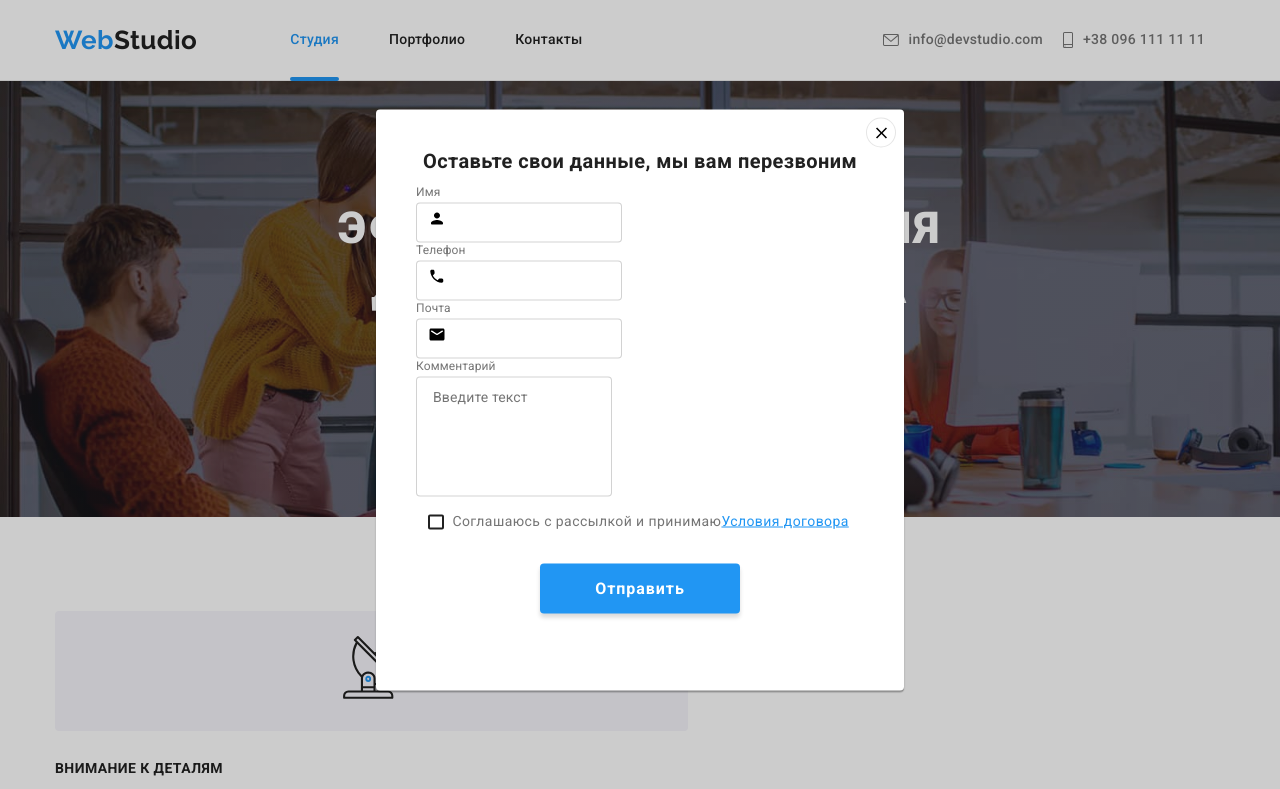
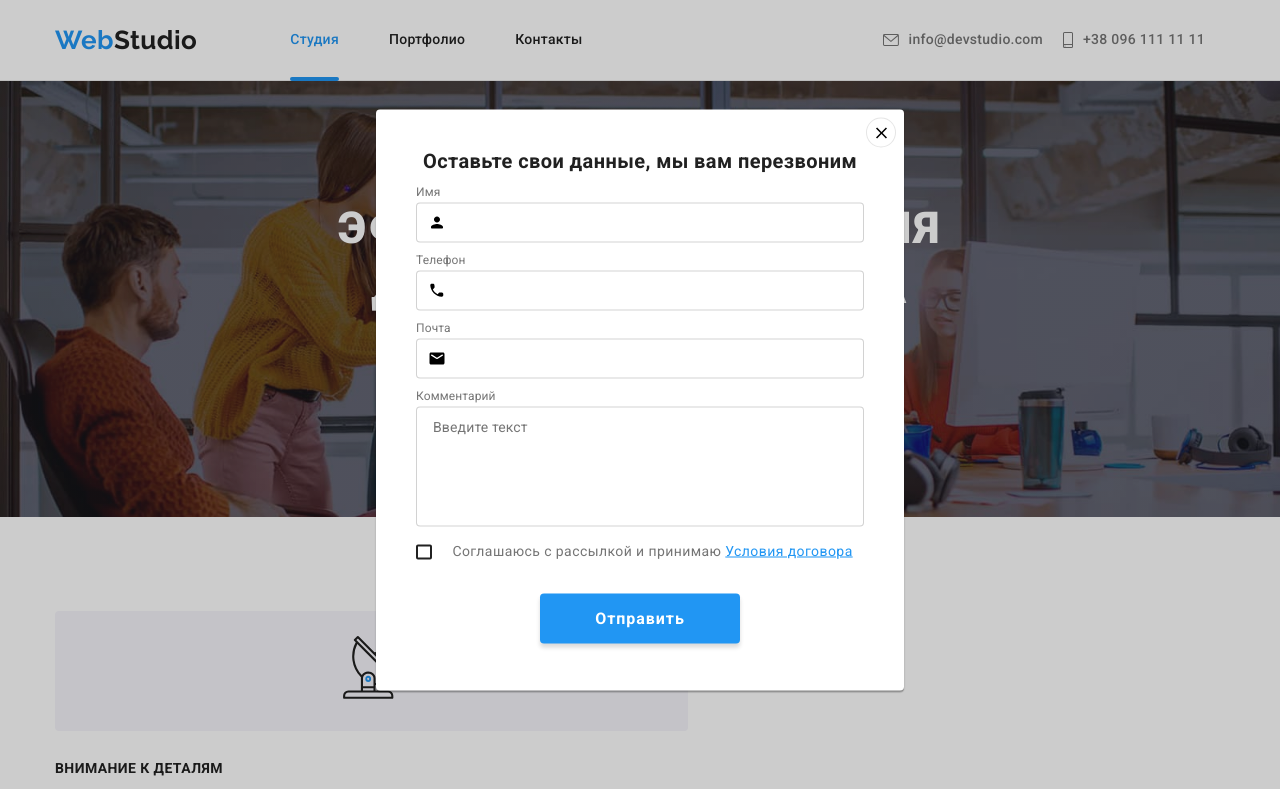
Before and after one commit to BohdanNosonets/goit-markup-hw-08, a plain HTML site: page index.html in a window 1280 px wide. Both pictures are taken after a click on the button "Заказать услугу". Shown: the top 789 px of the page. Drawn offline with nearby package versions, Linux system fonts and the light colour scheme.

Commit message:
виправлення в модальному вікні

```diff
--- a/index.html
+++ b/index.html
@@ -526,6 +526,7 @@
         </div>
       </div>
      </footer>
+
      <div class="backdrop is-hidden" data-modal>
       <div class="modal"  >
       <div>
@@ -544,7 +545,7 @@
         <label class="form__label" for="contact-name" >Имя</label>
           <div class="form__item">
             <input type="text" id="contact-name" class="form__input"
-            placeholder=" " name="contact-name">
+             name="contact-name">
             <svg class="form__svg" width="18" height="18">
               <use href="./images/icons.svg#icon-name"></use>
             </svg>
@@ -553,7 +554,7 @@
         <label class="form__label" for="contact-tel" >Телефон</label>
           <div class="form__item">
             <input type="text" id="contact-tel" class="form__input"
-            placeholder=" " name="contact-tel">
+             name="contact-tel">
             <svg class="form__svg" width="18" height="18">
               <use href="./images/icons.svg#icon-tel"></use>
             </svg>
@@ -562,7 +563,7 @@
         <label class="form__label" for="contact-email" >Почта</label>
           <div class="form__item">
             <input type="text" id="contact-email" class="form__input"
-            placeholder=" " name="contact-email">
+             name="contact-email">
             <svg class="form__svg" width="18" height="18">
               <use href="./images/icons.svg#icon-email"></use>
             </svg>
@@ -572,8 +573,10 @@
        <textarea class="form__input form__textarea" name="form-comment"
        id="form-textarea" placeholder="Введите текст"></textarea>
 
-       <label class="checkbox" for="form-policy" >Соглашаюсь с рассылкой и принимаю
+       <label class="checkbox" for="form-policy" >
+         <span>Соглашаюсь с рассылкой и принимаю
               <a href="" class="checkbox__label">Условия договора</a>
+            </span>
 
               <input class="checkbox__input" id="form-policy" type="checkbox" name=" checkbox ">
           <svg class="checkbox__svg" width="16" height="15">
--- a/sass/components/_form.scss
+++ b/sass/components/_form.scss
@@ -9,14 +9,10 @@
 
 }
 .form{
-     display: block;
-     width: 448px;
-     height: 342px;
-     position: absolute;
-     left: 40px;
-     margin-bottom: 20px;
 
     &__item{
+        display:flex;
+        flex-direction: column;
         position: relative;
 
     }
@@ -34,14 +30,14 @@
     }
 
     &__input{
-        //  width: 100%;
+        width: 100%;
         height: 40px;
-        //  padding: 11px 12px;
+        padding: 11px 12px;
         padding-left: 42px;
-        //  margin-bottom: 10px;
+        margin-bottom: 10px;
 
-        //  font: inherit;
-        //  cursor: pointer;
+        font: inherit;
+        cursor: pointer;
 
         border-radius: 4px;
         border: 1px solid rgba(33, 33, 33, 0.2);
@@ -107,7 +103,8 @@
         display: inline-block;
         position: absolute;
         align-items: center;
-         left: 12px;
+        left: 40px;
+
 
         border: 2px solid $title-text-color;
         border-radius: 2px;
@@ -119,6 +116,7 @@
         border-color: $accent-color;
         background-size: contain;
         background-origin: border-box;
+
 
         transition: background-color 250ms $cubic;
     }
@@ -135,6 +133,7 @@
     &__form{
         @extend %button;
         padding: 10px 55px;
+
     }
 
     &__form:hover,
--- a/sass/components/_modal.scss
+++ b/sass/components/_modal.scss
@@ -1,7 +1,7 @@
 .backdrop{
     position: fixed;
+    z-index: 4;
     background-color: rgba(0, 0, 0, 0.2);
-    z-index: 4;
     top:0;
     left: 0;
     width: 100%;
@@ -27,8 +27,8 @@
 
     transform: translate(-50%,-50%) scale(1);
 
-    width: 609px;
-    height: 450px;
+    width: 450px;
+    height: 609px;
 
     background: $primary-white-color;
     box-shadow:
@@ -36,17 +36,19 @@
     0px 1px 1px rgba(0, 0, 0, 0.14),
     0px 2px 1px rgba(0, 0, 0, 0.2);
     border-radius: 4px;
-    padding: 40px ;
+    padding: 40px 40px;
 
     transition: opacity 250ms $cubic;
 
-    @media screen and (min-width: 479px) {
-        width: 450px;
-    }
-      @media screen and (min-width: 1199px){
+    @media screen and (max-width: 479px) {
+        width: 90%;
+      }
+
+      @media screen and (min-width: 1200px){
         height: 581px;
         width: 528px;
       }
+
 
     &__icon{
         position:absolute;
@@ -64,15 +66,9 @@
     }
 
     &__button{
-        @include centeredFlex();
-
         position:absolute;
-        top: 0;
-        right: 0;
-         background-repeat: no-repeat;
-        background-position: center;
-        margin-top: 8px;
-        margin-right: 8px;
+        right: 8px;
+        top: 8px;
         background: $primary-white-color;
         border: 1px solid rgba(0, 0, 0, 0.1);
         border-radius: 50%;
```
Also changed, not shown: css/main.css, css/main.min.css, 2 other files. Lines whose indentation alone changed are shown as unchanged.
